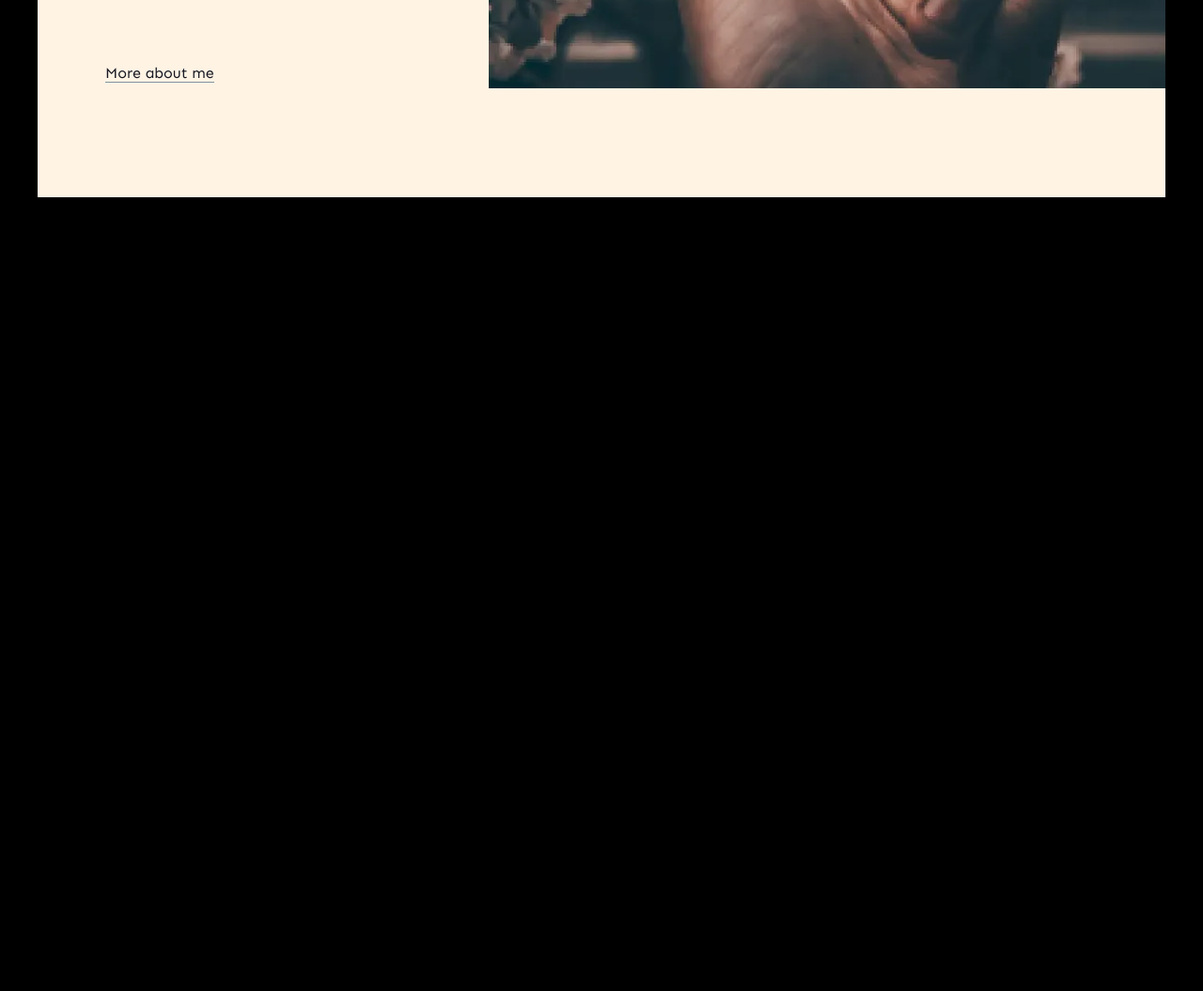
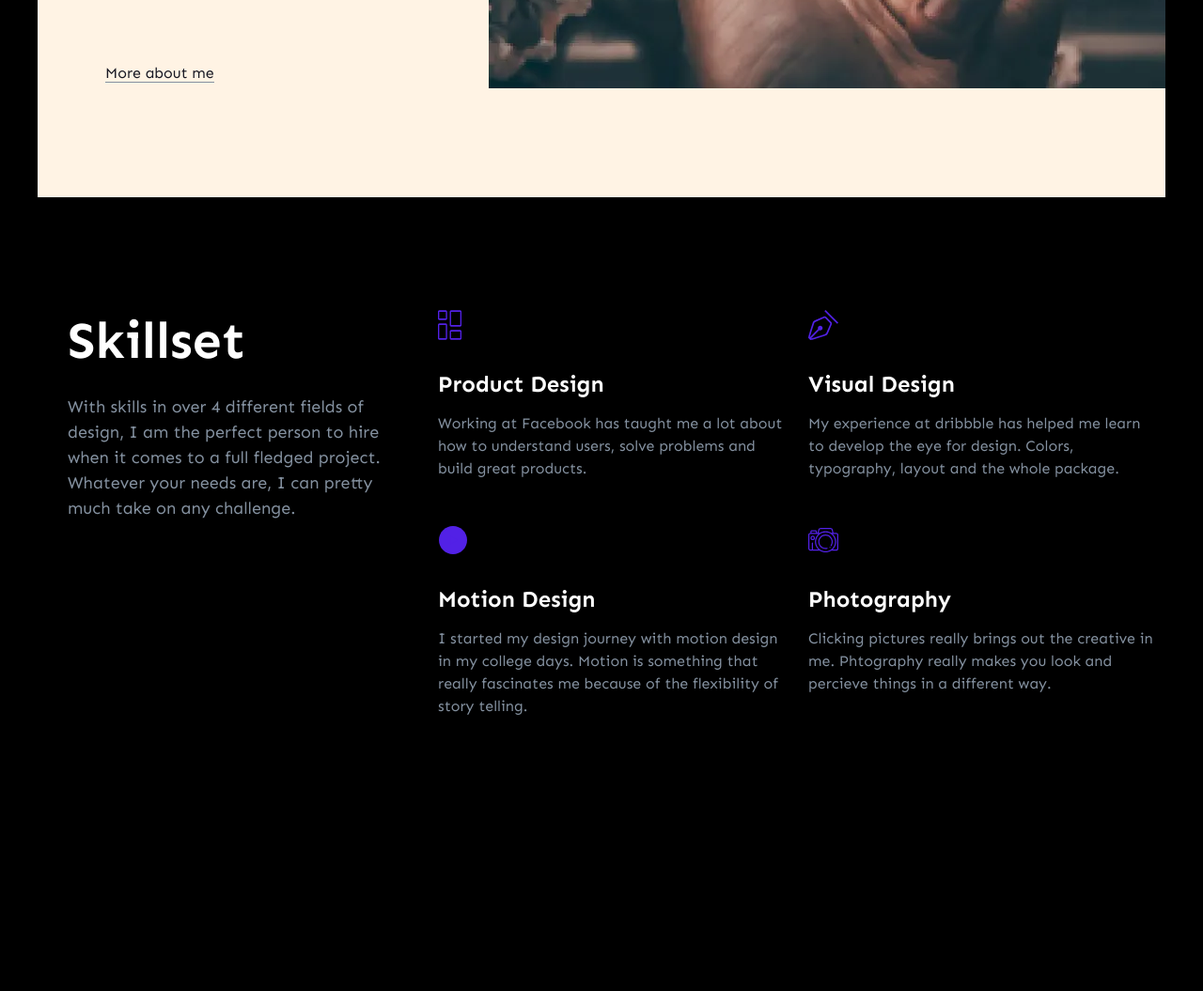
Before and after one commit to Heveliev-destress/portfolio, a plain HTML site: page index.html in a window 1280 px wide. Shown: the part 2132-3187 px from the top of the page at 94% size. Drawn offline with nearby package versions, Linux system fonts and the light colour scheme.

Commit message:
add adaptive skillset

```diff
--- a/index.html
+++ b/index.html
@@ -151,43 +151,47 @@
                 <img class="values__img" src="./img/mobile/values/img1.jpg"   alt="philosophy and values image" >
                 </picture>
         </section>
-        <section class="skillset">
-            <h2>Skillset</h2>
-            <p>With skills in over 4 different fields of design, I am the perfect person to hire when it comes to a full fledged project.
+        <section class="skillset section">
+            <div class="container skillset__box-aling">
+                <div class="skillset__main-info">
+            <h2 class="skillset__title">Skillset</h2>
+            <p class="skillset__text">With skills in over 4 different fields of design, I am the perfect person to hire when it comes to a full fledged project.
                  Whatever your needs are, I can pretty much take on any challenge.</p>
-            <ul>
-                <li>
-                    <svg>
-                        <use></use>
+                </div>
+            <ul class="skillset__list">
+                <li class="skillset__item">
+                    <svg class="skillset__icon" aria-label="produst design icon" width="25.54" height="32">
+                        <use href="./img/sprite.svg#icon-skillset1"></use>
                     </svg>
-                    <h3>Product Design</h3>
-                    <p>Working at Facebook has taught me a lot about how to understand users,
+                    <h3 class="skillset__item-title">Product Design</h3>
+                    <p class="skillset__item-text">Working at Facebook has taught me a lot about how to understand users,
                      solve problems and build great products.</p>
                 </li>
-                <li>
-                    <svg>
-                        <use></use>
+                <li class="skillset__item">
+                    <svg class="skillset__icon" aria-label="visual design icon" width="32" height="32">
+                        <use href="./img/sprite.svg#icon-skillset2"></use>
                     </svg>
-                    <h3>Visual Design</h3>
-                    <p>My experience at dribbble has helped me learn to develop the eye for design.
+                    <h3 class="skillset__item-title">Visual Design</h3>
+                    <p class="skillset__item-text">My experience at dribbble has helped me learn to develop the eye for design.
                      Colors, typography, layout and the whole package.</p>
                 </li>
-                <li>
-                    <svg>
-                        <use></use>
+                <li class="skillset__item">
+                    <svg class="skillset__icon" aria-label="motion design icon" width="32" height="32">
+                        <use href="./img/sprite.svg#icon-skillset3"></use>
                     </svg>
-                    <h3>Motion Design</h3>
-                    <p>I started my design journey with motion design in my college days.
+                    <h3 class="skillset__item-title">Motion Design</h3>
+                    <p class="skillset__item-text">I started my design journey with motion design in my college days.
                      Motion is something that really fascinates me because of the flexibility of story telling. </p>
                 </li>
-                <li>
-                    <svg>
-                        <use></use>
+                <li class="skillset__item">
+                    <svg class="skillset__icon" aria-label="photography icon" width="32" height="32">
+                        <use href="./img/sprite.svg#icon-skillset4"></use>
                     </svg>
-                    <h3>Photography</h3>
-                    <p>Clicking pictures really brings out the creative in me.
+                    <h3 class="skillset__item-title">Photography</h3>
+                    <p class="skillset__item-text">Clicking pictures really brings out the creative in me.
                      Phtography really makes you look and percieve things in a different way.</p>
             </ul>
+        </div>
         </section>
         <section class="client">
             <ul>
--- /dev/null
+++ b/sass/layout/_skillset.scss
@@ -0,0 +1,73 @@
+.skillset__title{
+    font-weight: 700;
+font-size: 32px;
+line-height: 1.19;
+color:var(--primary--text-light-color);
+margin-bottom: 16px;
+}
+.skillset__text{
+    font-weight: 400;
+font-size: 18px;
+line-height: 1.5;
+color:var(--page-text-color);
+}
+.skillset__main-info{
+    margin-bottom: 70px;
+}
+.skillset__item:not(:last-of-type){
+    margin-bottom: 28px;
+}
+.skillset__icon{
+    fill: var(--skillset-icon-color);
+    margin-bottom: 24px;
+}
+.skillset__item-title{
+    font-weight: 700;
+    font-size: 24px;
+    line-height: 1.5;
+    color:var(--primary--text-light-color);
+    margin-bottom: 12px;
+}
+.skillset__item-text{
+    font-weight: 400;
+    font-size: 16px;
+    line-height: 1.5;
+    color:var(--page-text-color);
+}
+@media screen and (min-width: 768px) {
+    .skillset__title{
+        font-size: 55px;
+        line-height: 1.2;
+    margin-bottom: 24px;
+    }
+    .skillset__main-info{
+        margin-bottom: 48px;
+    }
+    .skillset__list{
+        display: flex;
+        column-gap: 24px;
+        row-gap: 48px;
+        flex-wrap: wrap;
+    }
+    .skillset__item{
+        max-width: 332px;
+        flex-basis: calc((100% - 24px) / 2);
+    }
+    .skillset__item:not(:last-of-type){
+        margin-bottom:0;
+    }
+}
+@media screen and (min-width: 1200px) {
+    .skillset__box-aling{
+        display: flex;
+        column-gap: 24px;
+    }
+    .skillset__main-info{
+    max-width: 370px;
+
+    }
+    .skillset__item{
+        max-width: 370px;
+        flex-basis: calc((100% - 24px) / 2);
+    }
+}
--- a/sass/main.scss
+++ b/sass/main.scss
@@ -13,3 +13,4 @@
 @import "./layout/hero";
 @import "./layout/experience";
 @import "./layout/values";
+@import "./layout/skillset";
--- a/sass/utils/_variables.scss
+++ b/sass/utils/_variables.scss
@@ -17,4 +17,5 @@
     --expirience__link_third-color:#E95D90;
     --values-background-color:#FFF3E4;
     --values--text-color:#5B6876;
+    --skillset-icon-color:#5221E6;
 }
```
Also changed, not shown: css/main.css, css/main.min.css, img/sprite.svg, 2 other files.
